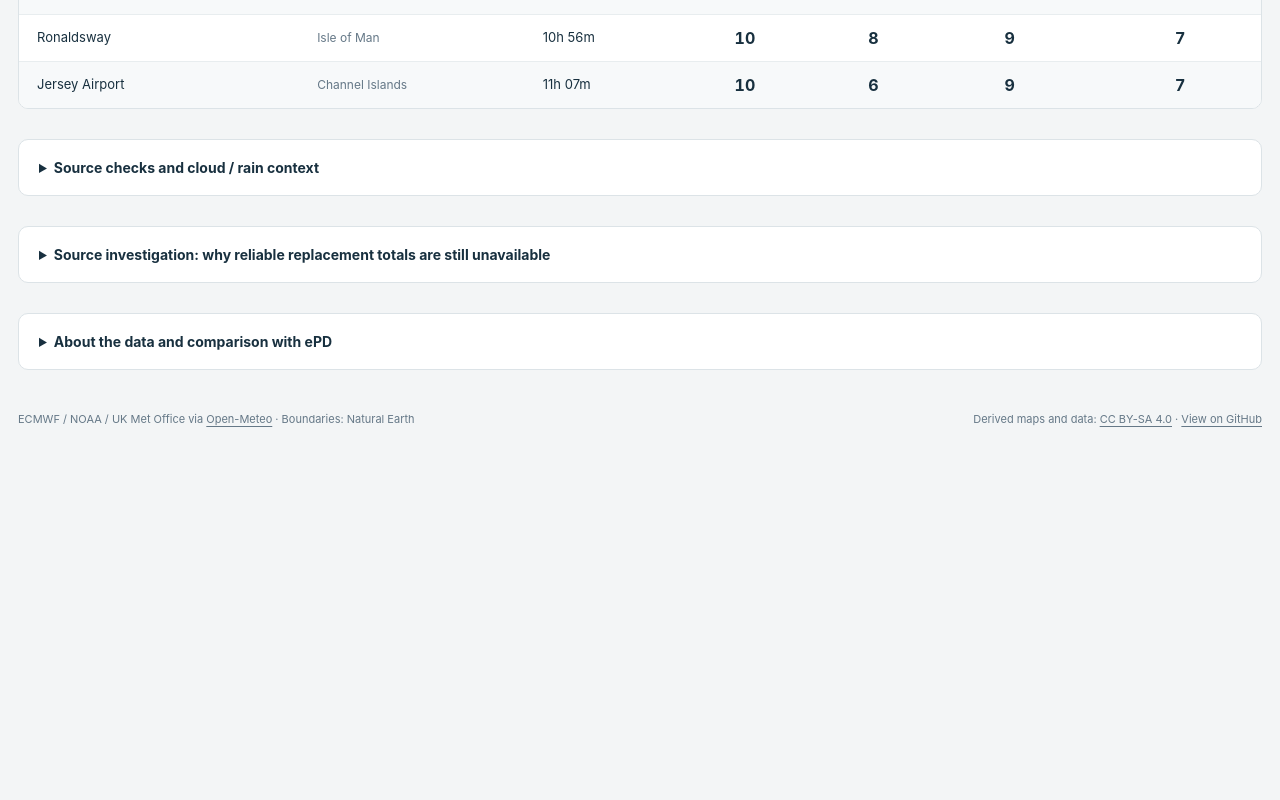
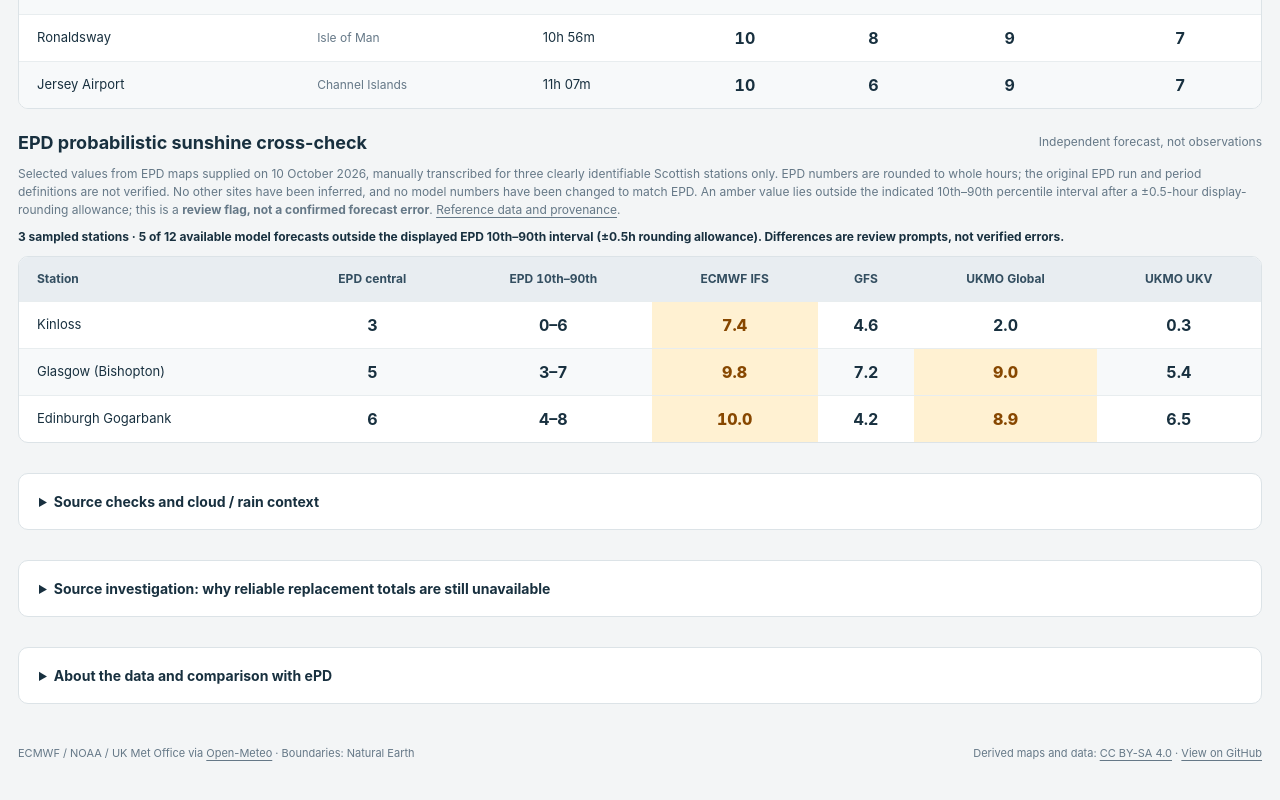
Before and after one commit to matthewhugo81-arch/sunshine-comparison, a plain HTML site: page index.html in a window 1280 px wide. Shown: the part 1655-2455 px from the top of the page. Before the commit the page ends 2121 px from the top, so only its background shows below. Drawn offline with Linux system fonts and the light colour scheme.

Commit message:
Add EPD sunshine forecast cross-check and advisory QC
* Add explicitly provisional EPD five-day station benchmark with percentile provenance

* Retain valid values but flag extreme sunshine/cloud combinations for forecaster review

* Test EPD range integrity and advisory sunshine/cloud diagnostics

* Show transparently sampled EPD percentile cross-check and forecaster review notes

* Present EPD percentile reference and comparison diagnostics clearly

* Present EPD percentile reference and comparison diagnostics clearly

* Document EPD forecast-reference limitations and advisory QC methodology

* Document EPD forecast-reference limitations and advisory QC methodology

* Validate Python QC, EPD reference and JavaScript before merging

* Check JavaScript syntax before forecast publication

```diff
--- a/app.js
+++ b/app.js
@@ -1,7 +1,7 @@
 'use strict';
 const NS='http://www.w3.org/2000/svg';
 const $=id=>document.getElementById(id);
-let forecast,stations,coastline;
+let forecast,stations,coastline,epdReference={entries:[]};
 const dateLabel=date=>new Intl.DateTimeFormat('en-GB',{weekday:'short',day:'numeric',month:'short',year:'numeric',timeZone:'UTC'}).format(new Date(`${date}T12:00:00Z`));
 const timeLabel=time=>new Intl.DateTimeFormat('en-GB',{day:'numeric',month:'short',hour:'2-digit',minute:'2-digit',hourCycle:'h23',timeZone:'UTC'}).format(new Date(time))+' UTC';
 const hours=value=>Number.isFinite(value)?String(Math.floor(value+.5)):'—';
@@ -11,7 +11,12 @@ const shownModels=()=>forecast.models.filter(m=>$('model-select').value==='all'|
 const available=(m,date)=>Array.isArray(m.daily[date])&&m.daily[date].length===stations.length&&m.daily[date].every(v=>v===null||Number.isFinite(v));
 const assessment=(m,date,i)=>m.quality[date][i];
 const valueLabel=(m,date,i)=>hours(m.daily[date][i]);
-const reasonLabel=(m,date,i)=>assessment(m,date,i).reasons.join('; ')||'Provider radiation estimate. Physical checks passed; sunshine accuracy is unverified.';
+const reasonLabel=(m,date,i)=>{
+  const q=assessment(m,date,i);
+  if(q.reasons.length)return q.reasons.join('; ');
+  return (q.review_flags||[]).length?'Review suggested: '+q.review_flags.join('; '):
+    'Provider radiation estimate. Physical checks passed; sunshine accuracy is unverified.';
+};
 function element(tag,attrs={},text){const e=document.createElementNS(NS,tag);Object.entries(attrs).forEach(([k,v])=>e.setAttribute(k,v));if(text!==undefined)e.textContent=text;return e;}
 function html(tag,cls,text){const e=document.createElement(tag);if(cls)e.className=cls;if(text!==undefined)e.textContent=text;return e;}
 
@@ -61,9 +66,45 @@ async function savePNG(svg,model,date,button){
   }catch(e){$('alert').textContent='The image could not be saved. Please try again.';$('alert').hidden=false;console.error(e);}
   finally{if(url)URL.revokeObjectURL(url);button.disabled=false;button.textContent='Save PNG';}
 }
+function renderEpd(date,models){
+  const section=$('epd-comparison');
+  const entries=(Array.isArray(epdReference.entries)?epdReference.entries:[])
+    .filter(e=>e.date===date&&Number.isFinite(e.p10)&&Number.isFinite(e.central)&&Number.isFinite(e.p90)
+      &&e.p10>=0&&e.p10<=e.central&&e.central<=e.p90)
+    .map(e=>({...e,stationIndex:stations.findIndex(s=>s.name===e.station)}))
+    .filter(e=>e.stationIndex>=0);
+  section.hidden=entries.length===0;
+  if(!entries.length)return;
+  const thead=$('epd-table').querySelector('thead'),tbody=$('epd-table').querySelector('tbody');
+  thead.replaceChildren();tbody.replaceChildren();
+  const head=html('tr');
+  ['Station','EPD central','EPD 10th–90th',...models.map(m=>m.name)].forEach((title,i)=>{
+    const th=html('th',i>=1?'number':'',title);th.scope='col';head.append(th);
+  });
+  thead.append(head);
+  let compared=0,outside=0;
+  entries.forEach(e=>{
+    const tr=html('tr');
+    tr.append(html('td','',e.station),html('td','number',String(e.central)),
+      html('td','number',`${e.p10}–${e.p90}`));
+    models.forEach(m=>{
+      const value=available(m,date)?m.daily[date][e.stationIndex]:null;
+      const beyond=Number.isFinite(value)&&(value<e.p10-.5||value>e.p90+.5);
+      if(Number.isFinite(value)){compared++;if(beyond)outside++;}
+      const td=html('td','number'+(beyond?' epd-outside':''),Number.isFinite(value)?value.toFixed(1):'—');
+      td.title=beyond?'Outside this EPD percentile interval, allowing ±0.5 h for displayed rounding; independent forecasts can disagree.':
+        'Derived model estimate; EPD is another forecast, not an observation.';
+      tr.append(td);
+    });
+    tbody.append(tr);
+  });
+  $('epd-summary').textContent=`${entries.length} sampled stations · ${outside} of ${compared} available model forecasts outside the displayed EPD 10th–90th interval (±0.5h rounding allowance). Differences are review prompts, not verified errors.`;
+}
+
 function render(){
   const date=$('forecast-date').value;const models=shownModels();const count=models.filter(m=>available(m,date)).length;
   const withheld=models.reduce((n,m)=>n+(available(m,date)?m.daily[date].filter(v=>v===null).length:0),0);
+  const reviews=models.reduce((n,m)=>n+(available(m,date)?m.quality[date].filter(q=>(q.review_flags||[]).length).length:0),0);
   $('day-title').textContent=dateLabel(date);$('coverage').textContent=`${count} of ${models.length} feeds`+(withheld?` · ${withheld} source failures`:'');
   const select=$('forecast-date');$('previous').disabled=select.selectedIndex===0;$('next').disabled=select.selectedIndex===select.options.length-1;
   $('maps').classList.toggle('single',models.length===1);$('maps').replaceChildren();
@@ -82,19 +123,27 @@ function render(){
   const table=$('station-table'),thead=table.querySelector('thead'),tbody=table.querySelector('tbody');thead.replaceChildren();tbody.replaceChildren();
   const header=html('tr');['Station','Region','Daylight',...models.map(m=>m.name)].forEach((name,i)=>{const th=html('th',i>=3?'number':'',name);th.scope='col';header.append(th);});thead.append(header);
   stations.forEach((station,i)=>{const row=html('tr'),daylight=html('td','daylight-cell',daylightLabel(forecast.daylight[date][i].daylight_hours));daylight.title=daylightInfo(date,i);row.append(html('td','',station.name),html('td','region',station.region),daylight);models.forEach(model=>{const valid=available(model,date),failed=valid&&model.daily[date][i]===null,td=html('td','number'+(!valid||failed?' missing':''),valid?valueLabel(model,date,i):'—');if(!valid)td.setAttribute('aria-label','No complete source data');else{td.title=`${reasonLabel(model,date,i)} ${daylightInfo(date,i)}`;if(failed)td.setAttribute('aria-label',`Source failure: ${reasonLabel(model,date,i)}`);}row.append(td);});tbody.append(row);});
-  $('quality-summary').textContent=`Source checks and cloud / rain context${withheld?` · ${withheld} source failures`:''}`;
+  $('quality-summary').textContent=`Source checks and cloud / rain context${withheld?` · ${withheld} source failures`:''}${reviews?` · ${reviews} advisory reviews`:''}`;
   const qbody=$('quality-table').querySelector('tbody');qbody.replaceChildren();
   models.filter(m=>available(m,date)).forEach(model=>stations.forEach((station,i)=>{
     const q=assessment(model,date,i),row=html('tr'),format=(v,d=1)=>Number.isFinite(v)?v.toFixed(d):'—';
-    const values=[`${station.name} / ${model.name}`,format(q.reported_hours,2),format(q.daylight_hours,2),`${format(q.daylight_cloud_percent,0)}% / ${format(q.daylight_low_cloud_percent,0)}%`,format(q.rain_in_daylight_intervals_mm,2),q.status==='experimental'?'Physical checks passed; sunshine accuracy unverified':`Source failure: ${q.reasons.join('; ')}`];
+    const values=[`${station.name} / ${model.name}`,format(q.reported_hours,2),format(q.daylight_hours,2),`${format(q.daylight_cloud_percent,0)}% / ${format(q.daylight_low_cloud_percent,0)}%`,format(q.rain_in_daylight_intervals_mm,2),q.status==='experimental'?(q.review_flags?.length?`Review suggested: ${q.review_flags.join('; ')}`:'Physical checks passed; sunshine accuracy unverified'):`Source failure: ${q.reasons.join('; ')}`];
     values.forEach((v,j)=>{const td=html('td',j===5?'check-reason':'',v);row.append(td);});qbody.append(row);
   }));
+  renderEpd(date,models);
   const url=new URL(location.href);url.searchParams.set('date',date);url.searchParams.set('model',$('model-select').value);history.replaceState(null,'',url);
 }
 async function init(){
   try{
     [forecast,stations,coastline]=await Promise.all(['data/forecast.json','data/stations.json','assets/coastline.json'].map(async path=>{const r=await fetch(path,{cache:'no-cache'});if(!r.ok)throw Error(`Unable to load ${path}`);return r.json();}));
     if(forecast.schema_version!==3||forecast.station_count!==stations.length||!forecast.dates.length||!forecast.daylight)throw Error('Quality-checked forecast data is incomplete');
+    try{
+      const response=await fetch('data/epd_reference.json',{cache:'no-cache'});
+      if(response.ok){
+        const reference=await response.json();
+        if(Array.isArray(reference.entries))epdReference=reference;
+      }
+    }catch(e){console.warn('Optional EPD reference could not be loaded',e);}
     const params=new URLSearchParams(location.search);
     forecast.models.forEach(model=>{const o=document.createElement('option');o.value=model.id;o.textContent=model.name;$('model-select').append(o);});
     if(forecast.models.some(m=>m.id===params.get('model')))$('model-select').value=params.get('model');
--- /dev/null
+++ b/data/epd_reference.json
@@ -0,0 +1,117 @@
+{
+  "schema_version": 1,
+  "source": "User-supplied EPD sunshine forecast map screenshots",
+  "supplied_date": "2026-10-10",
+  "status": "Limited manually transcribed forecast reference; NOT observations or a verified model run.",
+  "run": "unknown",
+  "period": "Daily sunshine hours on indicated calendar date",
+  "rounding": "All EPD map numbers are displayed to whole hours. Allow 0.5 h rounding uncertainty when comparing.",
+  "limitations": "Only three geographically matched stations are transcribed at high confidence. The images are not machine-readable source files; raw forecast cycle, percentile methodology and matching accumulation windows have not been independently verified. Blank cells are unknown, not zero. Do not calibrate or correct models from this sample.",
+  "entries": [
+    {
+      "date": "2026-10-10",
+      "station": "Kinloss",
+      "central": 3,
+      "p10": 0,
+      "p90": 6
+    },
+    {
+      "date": "2026-10-10",
+      "station": "Glasgow (Bishopton)",
+      "central": 5,
+      "p10": 3,
+      "p90": 7
+    },
+    {
+      "date": "2026-10-10",
+      "station": "Edinburgh Gogarbank",
+      "central": 6,
+      "p10": 4,
+      "p90": 8
+    },
+    {
+      "date": "2026-10-11",
+      "station": "Kinloss",
+      "central": 6,
+      "p10": 3,
+      "p90": 8
+    },
+    {
+      "date": "2026-10-11",
+      "station": "Glasgow (Bishopton)",
+      "central": 6,
+      "p10": 2,
+      "p90": 9
+    },
+    {
+      "date": "2026-10-11",
+      "station": "Edinburgh Gogarbank",
+      "central": 6,
+      "p10": 4,
+      "p90": 9
+    },
+    {
+      "date": "2026-10-12",
+      "station": "Kinloss",
+      "central": 0,
+      "p10": 0,
+      "p90": 4
+    },
+    {
+      "date": "2026-10-12",
+      "station": "Glasgow (Bishopton)",
+      "central": 0,
+      "p10": 0,
+      "p90": 2
+    },
+    {
+      "date": "2026-10-12",
+      "station": "Edinburgh Gogarbank",
+      "central": 0,
+      "p10": 0,
+      "p90": 1
+    },
+    {
+      "date": "2026-10-13",
+      "station": "Kinloss",
+      "central": 4,
+      "p10": 1,
+      "p90": 8
+    },
+    {
+      "date": "2026-10-13",
+      "station": "Glasgow (Bishopton)",
+      "central": 3,
+      "p10": 0,
+      "p90": 8
+    },
+    {
+      "date": "2026-10-13",
+      "station": "Edinburgh Gogarbank",
+      "central": 3,
+      "p10": 0,
+      "p90": 8
+    },
+    {
+      "date": "2026-10-14",
+      "station": "Kinloss",
+      "central": 2,
+      "p10": 0,
+      "p90": 8
+    },
+    {
+      "date": "2026-10-14",
+      "station": "Glasgow (Bishopton)",
+      "central": 0,
+      "p10": 0,
+      "p90": 6
+    },
+    {
+      "date": "2026-10-14",
+      "station": "Edinburgh Gogarbank",
+      "central": 1,
+      "p10": 0,
+      "p90": 7
+    }
+  ]
+}
--- a/index.html
+++ b/index.html
@@ -7,8 +7,8 @@
   <meta name="theme-color" content="#172d3b">
   <title>Sunshine comparison</title>
   <link rel="icon" href="assets/sun.svg" type="image/svg+xml">
-  <link rel="stylesheet" href="styles.css?v=20261009-quality1">
-  <script src="app.js?v=20261009-source3" defer></script>
+  <link rel="stylesheet" href="styles.css?v=20261010-epd1">
+  <script src="app.js?v=20261010-epd1" defer></script>
 </head>
 <body>
   <header class="masthead">
@@ -33,6 +33,12 @@
       <div class="section-heading"><h2>Station comparison</h2><span>Hours · — = missing data or physical source failure</span></div>
       <p style="font-size:12px;margin:0 0 9px;color:var(--muted)">Daylight is recalculated for each station and selected date. Hover over a daylight value or map marker for sunrise and sunset in UTC. Sunshine is rounded only after the daylight checks.</p>
       <div class="table-scroll" tabindex="0" aria-label="Station comparison table; scroll horizontally on small screens"><table id="station-table"><caption class="sr-only">Sunshine hours at each station for the selected forecast day</caption><thead></thead><tbody></tbody></table></div>
+    </section>
+    <section class="table-section" id="epd-comparison" hidden aria-labelledby="epd-heading">
+      <div class="section-heading"><h2 id="epd-heading">EPD probabilistic sunshine cross-check</h2><span>Independent forecast, not observations</span></div>
+      <p class="epd-note">Selected values from EPD maps supplied on 10 October 2026, manually transcribed for three clearly identifiable Scottish stations only. EPD numbers are rounded to whole hours; the original EPD run and period definitions are not verified. No other sites have been inferred, and no model numbers have been changed to match EPD. An amber value lies outside the indicated 10th–90th percentile interval after a ±0.5-hour display-rounding allowance; this is a <strong>review flag, not a confirmed forecast error</strong>. <a href="data/epd_reference.json">Reference data and provenance</a>.</p>
+      <p class="epd-summary" id="epd-summary"></p>
+      <div class="table-scroll" tabindex="0" aria-label="EPD percentile comparison; scroll horizontally on mobile"><table id="epd-table"><caption class="sr-only">Sunshine reference percentiles and deterministic model estimates at sampled stations</caption><thead></thead><tbody></tbody></table></div>
     </section>
     <details class="method" id="quality-checks">
       <summary id="quality-summary">Source checks and cloud / rain context</summary>
--- a/styles.css
+++ b/styles.css
@@ -67,3 +67,9 @@ td.check-reason{white-space:normal;min-width:240px;max-width:470px;font-size:12p
   th,td{padding:8px 11px}
 }
 @media print{.masthead{background:white;color:var(--ink)}.toolbar,.download,.method{display:none}.shell{width:100%}.map-card{break-inside:avoid}.maps{gap:12px}.footer{font-size:8px}.period-pill{color:var(--ink)}.table-section{break-before:page}}
+
+/* Provisional EPD reference: an amber cell is a comparison prompt, never a correction. */
+.epd-note{font-size:12px;line-height:1.5;color:var(--muted);margin:0 0 9px}
+.epd-summary{font-size:12px;font-weight:650;margin:0 0 10px;color:var(--ink)}
+td.epd-outside{background:#fff1d2;color:#874700;font-weight:800}
+#epd-comparison[hidden]{display:none}
```
Also changed, not shown: 6 other files.
